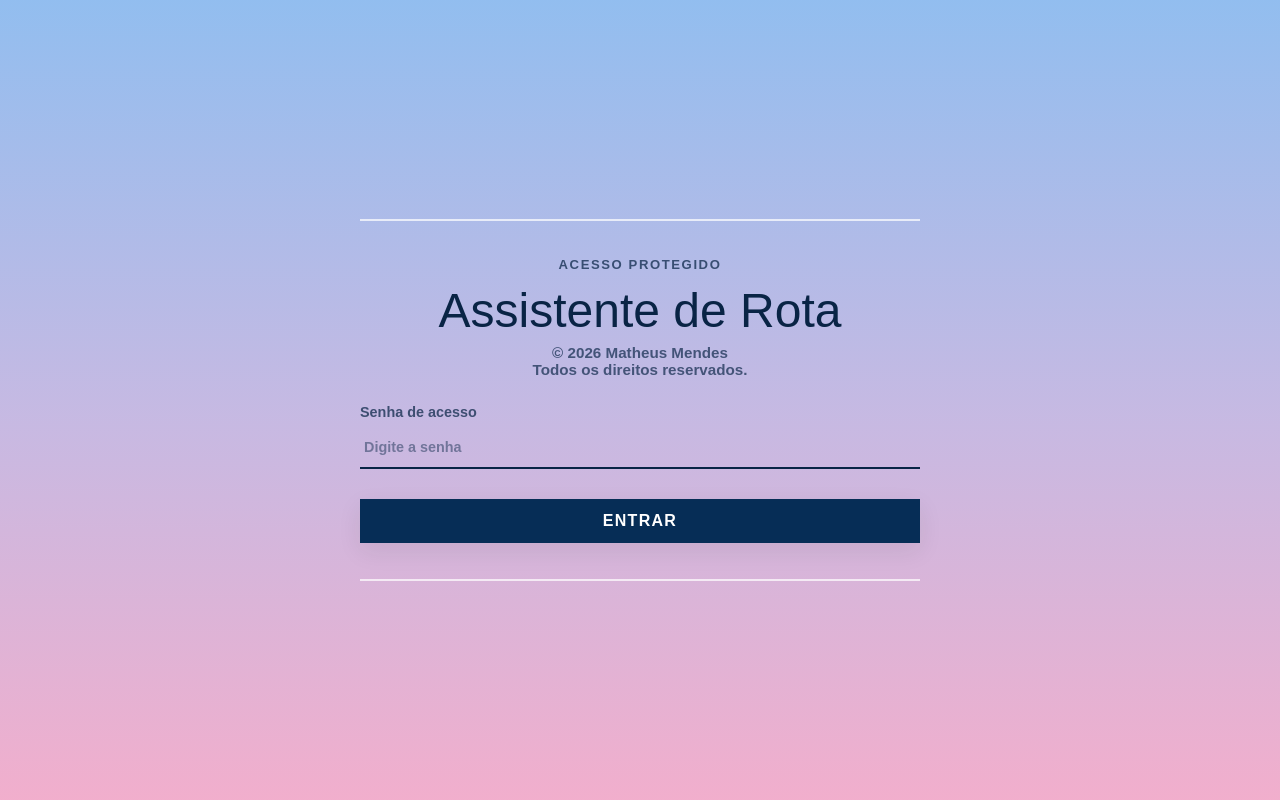
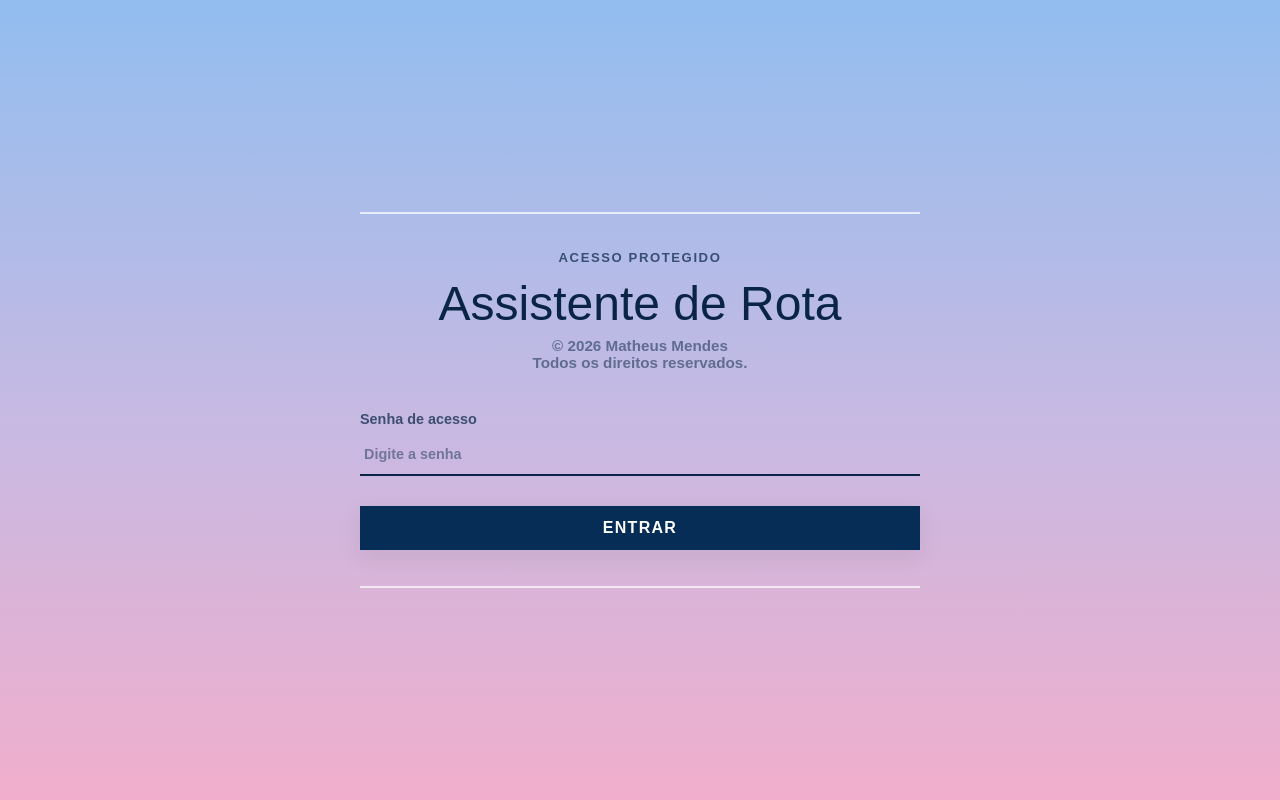
Before and after one commit to MENDESdev99/assistente-de-rota, a Flask app: page / in a window 1280 px wide. Run offline with Flask 3, Linux system fonts and the light colour scheme; some libraries are stand-ins or nearby versions.

Commit message:
Add files via upload

```diff
--- a/static/styles.css
+++ b/static/styles.css
@@ -82,8 +82,8 @@ p {
 }
 
 .creator-credit {
-  margin: -10px 0 8px;
-  color: rgba(9, 36, 69, 0.68);
+  margin: -10px 0 22px;
+  color: rgba(9, 36, 69, 0.52);
   font-size: 0.95rem;
   font-weight: 700;
   text-align: center;
```
